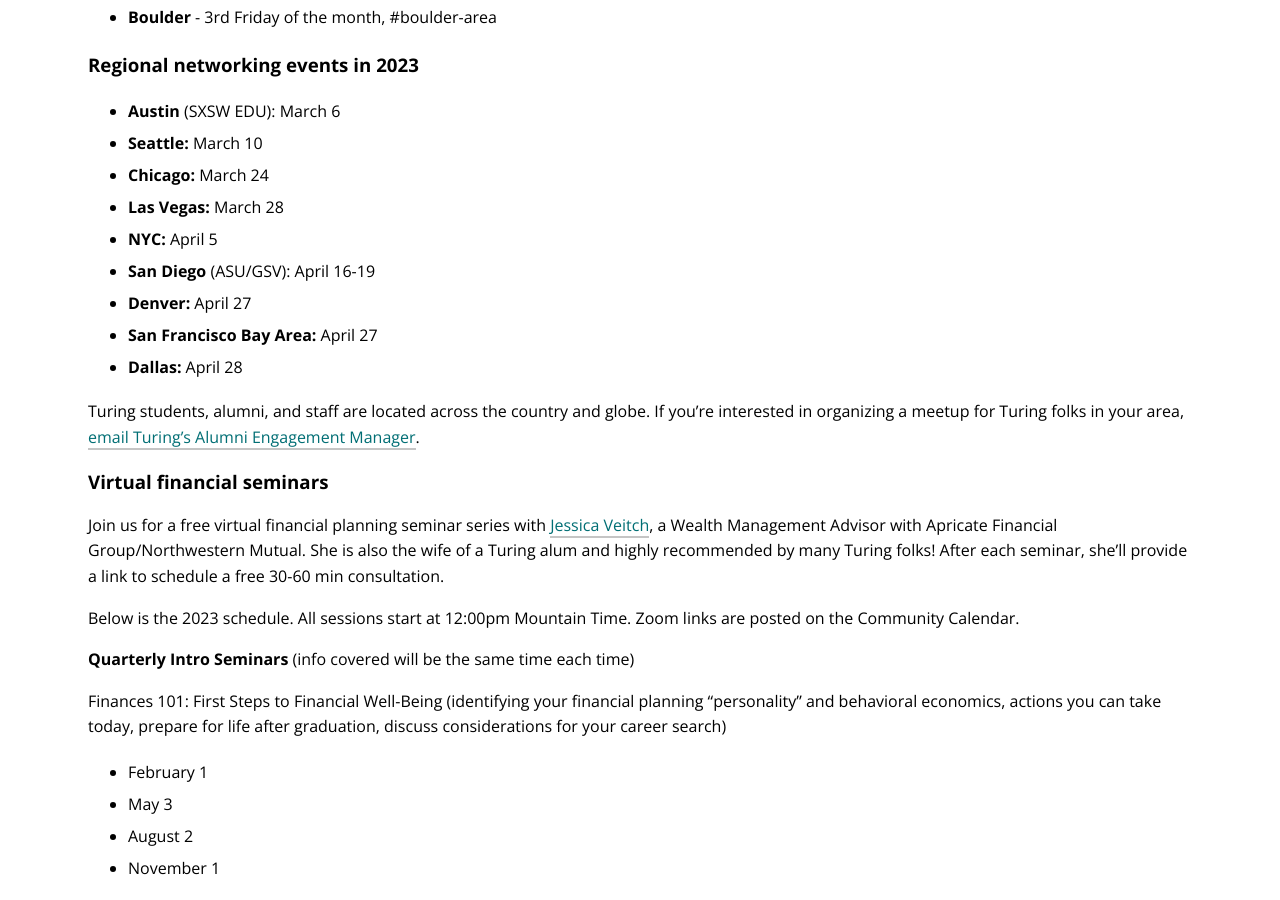
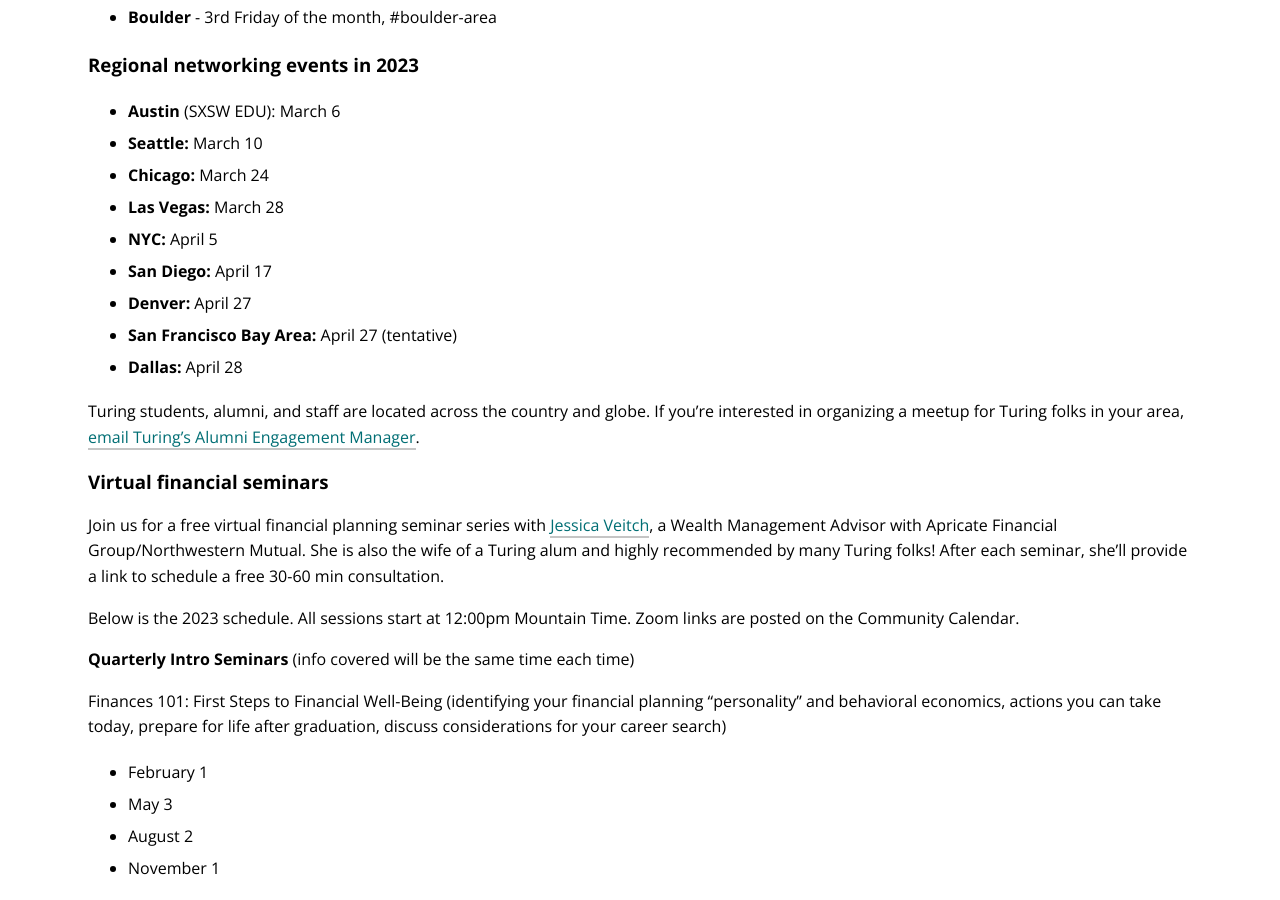
Before and after one commit to turingschool/alumni-site, a Jekyll site: the page built from connect.md, in a window 1280 px wide and 900 px high, scrolled down 944 px. Built offline with Jekyll 4.4.1, drawn with Linux system fonts in a browser that asks for light colours; nearby versions of some CDN libraries; comment, search, counter and statistics services are not loaded.

Commit message:
Update connect.md

```diff
--- a/connect.md
+++ b/connect.md
@@ -33,9 +33,9 @@ The most updated information about in-person and virtual events will be posted o
 * **Chicago:** March 24
 * **Las Vegas:** March 28
 * **NYC:** April 5
-* **San Diego** (ASU/GSV): April 16-19
+* **San Diego:** April 17
 * **Denver:** April 27
-* **San Francisco Bay Area:** April 27
+* **San Francisco Bay Area:** April 27 (tentative)
 * **Dallas:** April 28
 
 Turing students, alumni, and staff are located across the country and globe. If you're interested in organizing a meetup for Turing folks in your area, <a href="mailto:alumni@turing.edu">email Turing's Alumni Engagement Manager</a>.
```
